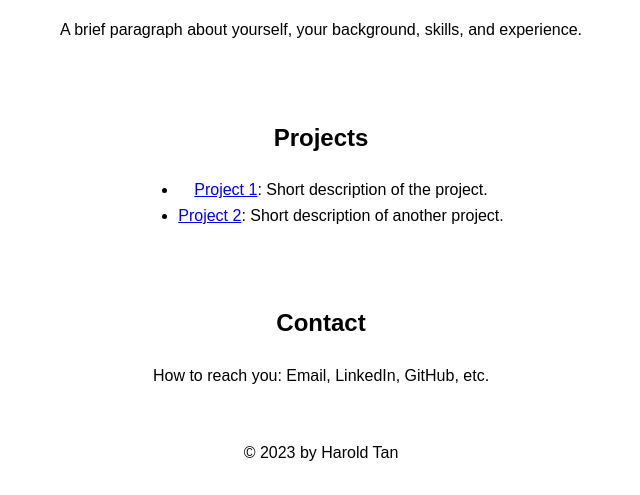
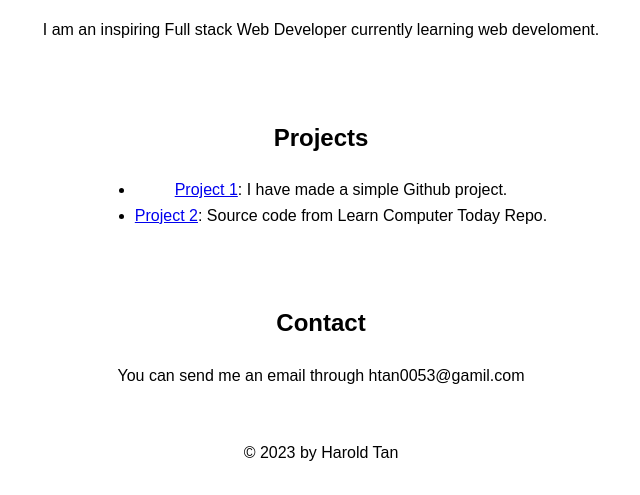
Before and after one commit to Yumyum2x1982/githubproject, a plain HTML site: page index.html in a window 1280 px wide. Shown: the part 305-800 px from the top of the page, without its empty margins (319-959 px from the left). Drawn offline with Linux system fonts and the light colour scheme.

Commit message:
Update index.html
Change some information on lines

```diff
--- a/index.html
+++ b/index.html
@@ -64,17 +64,17 @@
 
         <section id="about">
             <h2>About Me</h2>
-            <img src="profile_picture.jpg" alt="Your Name's Profile Picture" class="profile-pic">
+            <img src="tan.png" alt="Your Name's Profile Picture" class="profile-pic">
             <p>
-                A brief paragraph about yourself, your background, skills, and experience.
+                I am an inspiring Full stack Web Developer currently learning web develoment.
             </p>
         </section>
 
         <section id="projects">
             <h2>Projects</h2>
             <ul>
-                <li><a href="#">Project 1</a>: Short description of the project.</li>
-                <li><a href="#">Project 2</a>: Short description of another project.</li>
+                <li><a href="https://github.com/Yumyum2x1982/githubproject">Project 1</a>: I have made a simple Github project.</li>
+                <li><a href="htttps://github.com/learncomputertoday/learncomputertoay">Project 2</a>: Source code from Learn Computer Today Repo.</li>
                 <!-- Add more projects as list items -->
             </ul>
         </section>
@@ -82,7 +82,7 @@
         <section id="contact">
             <h2>Contact</h2>
             <p>
-                How to reach you: Email, LinkedIn, GitHub, etc.
+                You can send me an email through htan0053@gamil.com
             </p>
         </section>
 
```
